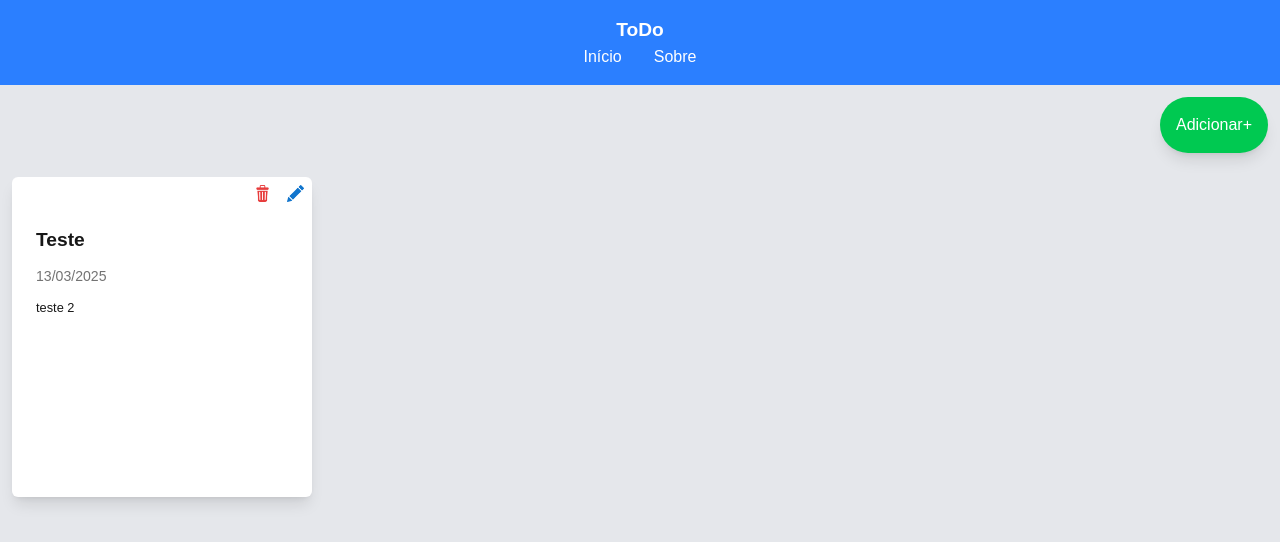
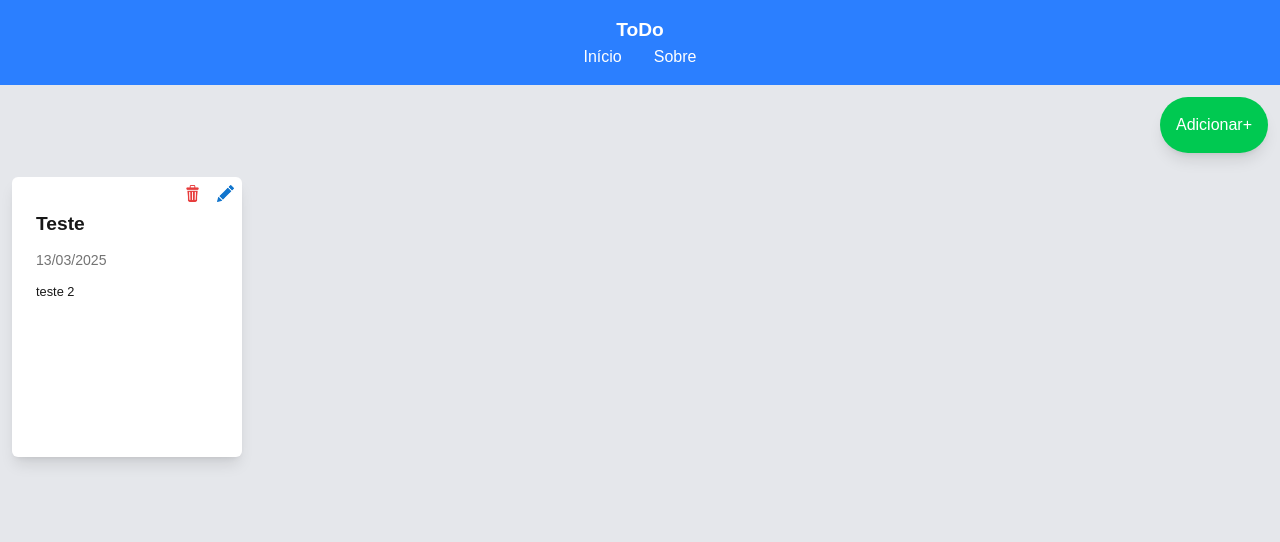
Before and after one commit to Bbaranoski/estudo, a Next.js app: page / in a window 1280 px wide. Shown: the top 542 px of the page. Built offline with nearby package versions, Linux system fonts and the light colour scheme.

Commit message:
ajustei a grid para o card ficar com o tamanho ideal

```diff
--- a/src/app/page.tsx
+++ b/src/app/page.tsx
@@ -65,16 +65,16 @@ export default function Home() {
 
       <div className={`grid w-full gap-3 p-3
         sm:grid-cols-[repeat(auto-fit,minmax(300px,1fr))]
-        grid-rows-[repeat(auto-fit,minmax(200px,40vh))]
+        grid-rows-[repeat(auto-fit,minmax(200px,35vh))]
         ${
-          lista.length <= 3
-          ? "lg:grid-cols-[repeat(auto-fit,minmax(300px,20vw))]"
-          : "lg:grid-cols-[repeat(auto-fit,minmax(300px,1fr))]"
+          lista.length <= 4
+          ? "lg:grid-cols-[repeat(auto-fit,minmax(200px,18vw))]"
+          : "lg:grid-cols-[repeat(auto-fit,minmax(200px,1fr))]"
         }`}
       >
 
         {lista.map((e, index) => (
-          <div key={index} className="bg-white flex flex-col items-start justify-start gap-2 rounded-md min-h-[200px] shadow-lg">
+          <div key={index} className="bg-white flex flex-col items-start justify-start rounded-md min-h-[200px] shadow-lg">
             <div className="flex justify-end w-full">
 
               <button className="hover:bg-gray-100 text-white p-[8px] rounded-lg min-w-[10px] flex items-center justify-center"
@@ -120,7 +120,7 @@ export default function Home() {
                 type="text"
                 placeholder="Título"
                 value={todo.titulo}
-                maxLength={20}
+                maxLength={18}
                 onChange={(e) =>
                   setTodo({...todo, titulo: e.target.value})
                 }
@@ -128,7 +128,7 @@ export default function Home() {
               <textarea className="p-2 border rounded mb-2 w-full min-h-[6rem] resize-none"
                 placeholder="Descrição"
                 value={todo.descricao}
-                maxLength={150}
+                maxLength={120}
                 onChange={(e) =>
                   setTodo({...todo, descricao: e.target.value})
                 }
```
